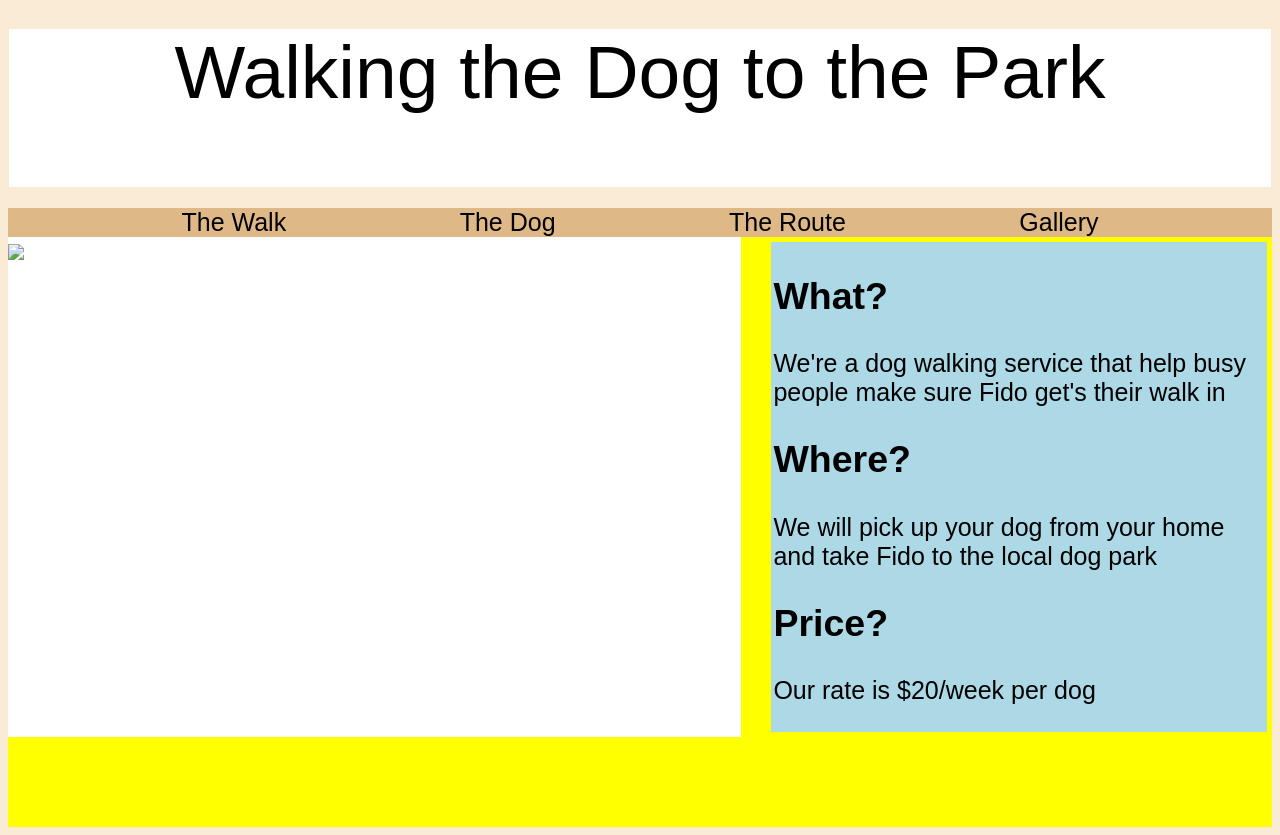
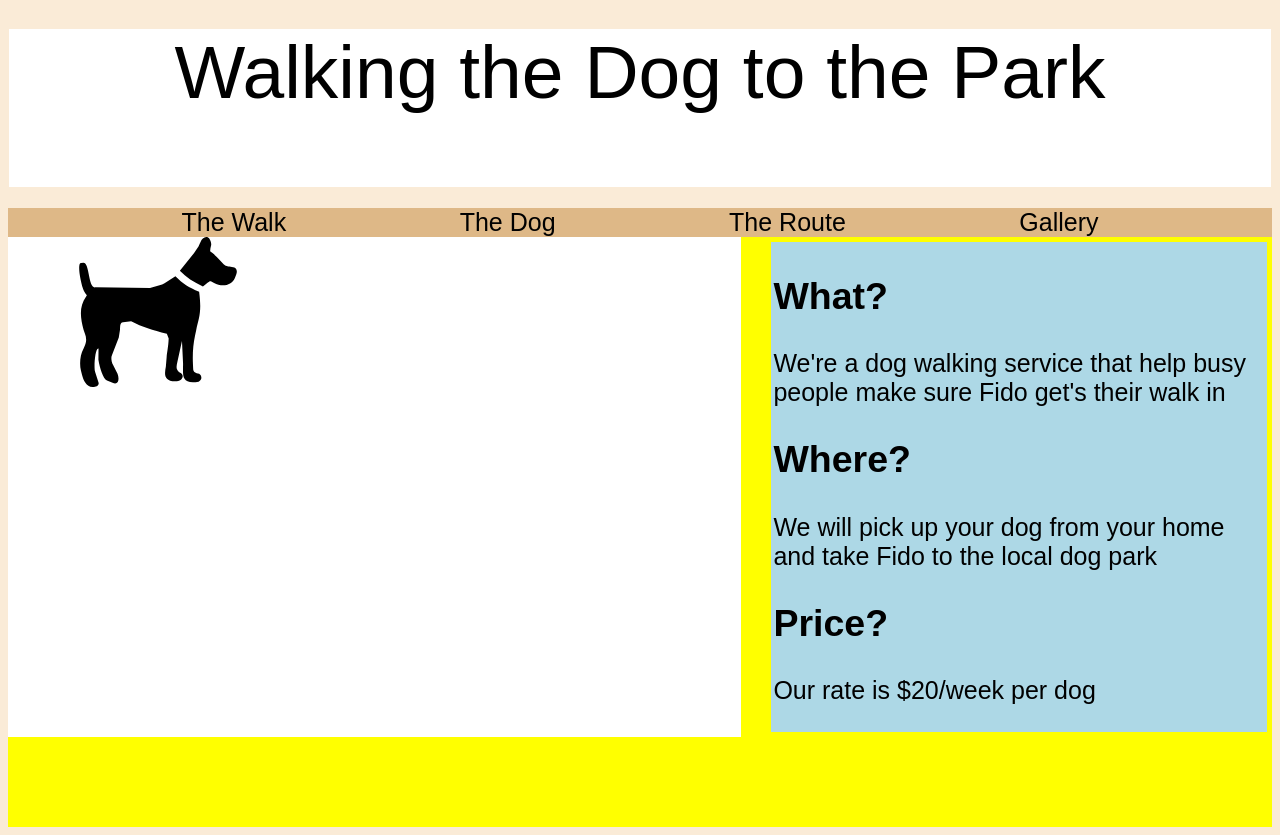
Before and after one commit to GabeAlexander/GabeAlexander.github.io, a plain HTML site: page index.html in a window 1280 px wide. Drawn offline with Linux system fonts and the light colour scheme; a script that the page names is missing.

Commit message:
Update index.html

```diff
--- a/index.html
+++ b/index.html
@@ -140,7 +140,21 @@
 
 <div class = "containerBody">
   <div class="dogImage">
-     <img src="dog.svg">
+     <svg PUBLIC "-//W3C//DTD SVG 1.0//EN" "http://www.w3.org/TR/2001/REC-SVG-20010904/DTD/svg10.dtd"><svg version="1.0" xmlns="http://www.w3.org/2000/svg" xmlns:xlink="http://www.w3.org/1999/xlink" x="0px" y="0px" viewBox="0 0 100 95.152" enable-background="new 0 0 100 95.152" xml:space="preserve"><path fill-rule="evenodd" clip-rule="evenodd" d="M75.754,91.754c-11.632,1.836-9.73-4.492-9.864-11.711l-0.686-14.15l-2.987,13.671
+	c-0.545,2.594-1.23,4.972,2.446,6.876c2.59,2.248-0.332,5.448-3.121,5.037c-8.518,0.277-7.284-5.376-6.548-9.385l0.479-5.79
+	c0.343-3.944,1.093-6.4,1.295-11.913l-1.15-2.988c-9.188-2.381-15.524-4.152-22.664-7.962l-5.114,0.679
+	c-2.311,0.342-1.692,3.066-1.966,4.834l-0.747,4.827l-4.228,10.961l-0.331,0.952c-0.279,0.754-0.211,3.745,0.886,5.304l2.237,4.561
+	c1.77,2.59,2.244,8.987-2.515,6.938l-3.541-1.49c-2.513-1.021-4.562-8.028-5.436-13.133l0.069-7.151
+	c-2.183-0.675-3.07,12.191-2.183,14.836l2.183,6.675c0.671,2.168-1.84,2.922-3.61,2.922c-4.154,0-5.992-4.218-6.876-7.76
+	l-0.675-2.646c-1.03-4.084-0.488-10.285,1.625-13.894l0.951-2.233c1.903-4.431-0.41-7.631-0.951-9.878
+	c-1.77-7.216-3.2-14.225,1.771-21.167l0.346-0.475c-0.144-0.542-1.576-1.695-2.46-4.417c-1.907-6.133-3.608-16.197-1.22-16.197
+	l1.562-0.077c4.021,0,2.854,16.607,7.627,15.522l34.574,0.343l6.056-1.64c2.25-0.606,4.152-2.035,6.122-3.264l3.94-2.447
+	c4.561,4.562,8.514,7.352,15.045,9.732c1.774,13.537-0.199,16.54-1.902,24.628l-0.688,3.269c-1.216,5.787-1.627,11.779-1.35,17.7
+	l0.134,2.789c-0.065,2.857,1.559,3.06,3.807,3.741C77.526,87.536,78.543,90.394,75.754,91.754L75.754,91.754L75.754,91.754z"></path><path fill-rule="evenodd" clip-rule="evenodd" d="M83.062,9.073c1.901,1.297,4.286,3.608,6.191,5.646l2.388,2.592
+	c1.562,1.625,3.94,1.425,6.055,1.834l0.743,0.135c2.312,1.218,1.576,3.673,0.819,5.512l-0.477,1.153
+	c-2.183,5.247-8.645,5.657-13.208,3.198l-2.035-1.083H82.85l-1.422,0.952l-2.927,2.314c-5.92-2.591-10.751-5.714-14.637-9.866
+	l8.922-11.167l2.991-4.352l0.61-1.43l0.686-1.572c0.544-1.759,2.788-3.464,4.43-2.789c1.559,0.686,2.58,3.674,2.169,5.249
+	l-0.408,1.77L83.062,9.073L83.062,9.073L83.062,9.073z"></path></svg>
   </div>
 
   <div class="aside">
```
